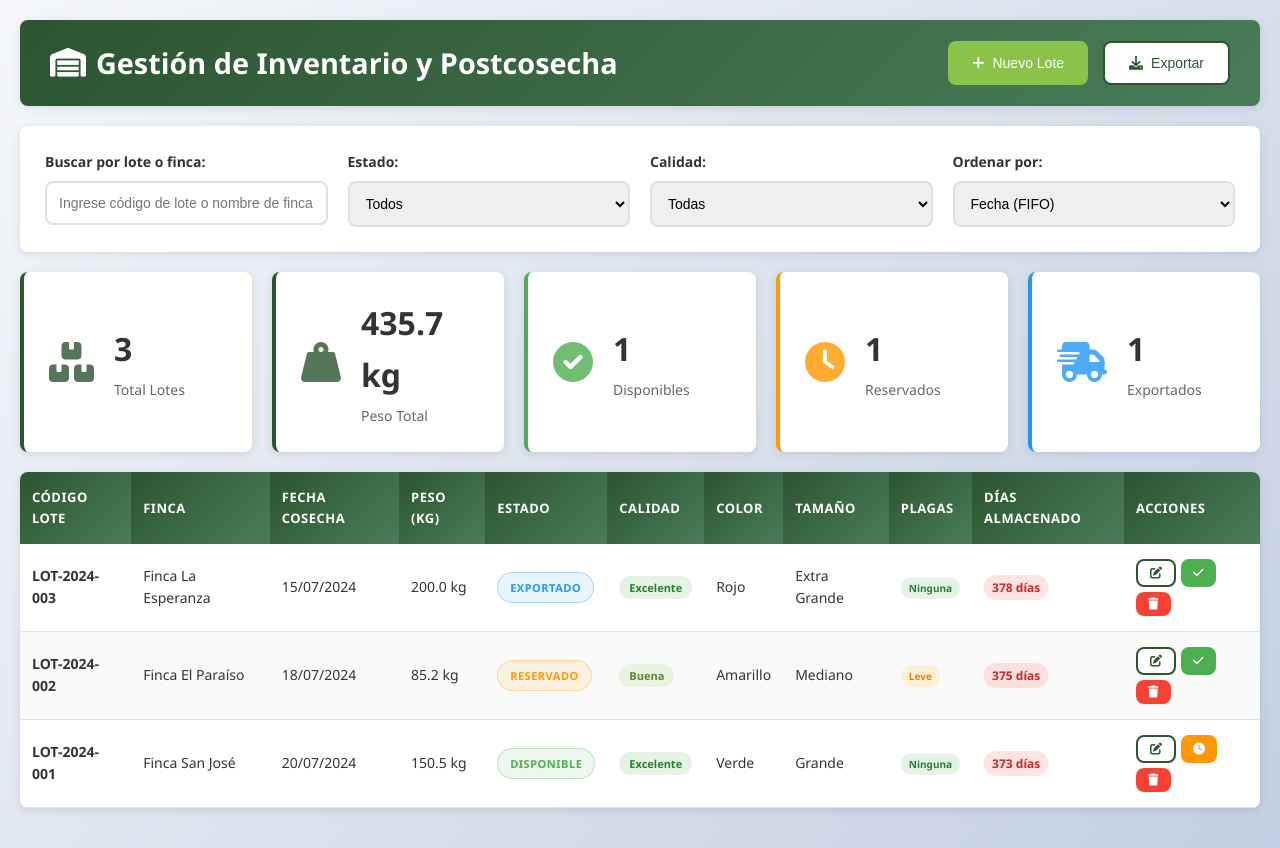
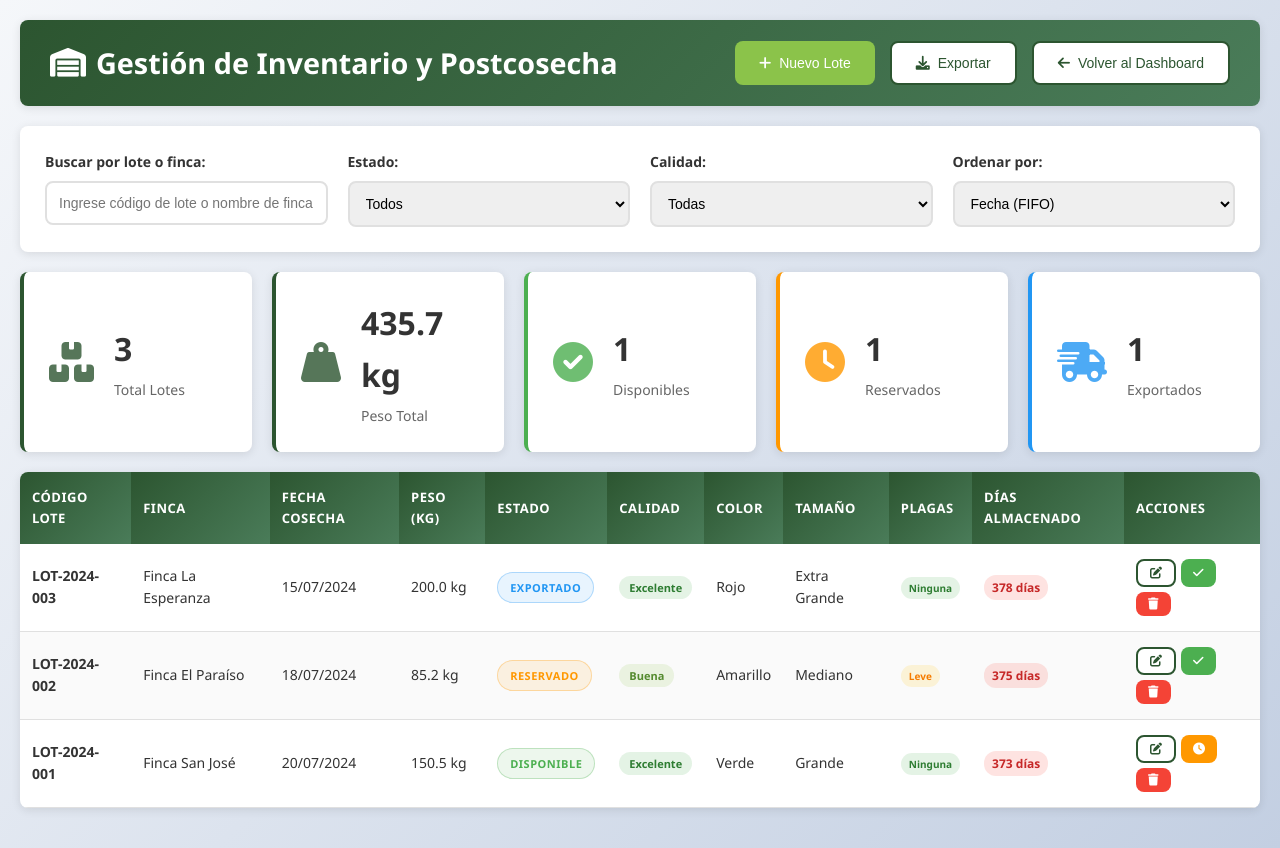
Before and after one commit to MundoCode777/Predicion-de-cosecha-de-maiz-con-ia, a plain HTML site: page inventario.html in a window 1280 px wide. Drawn offline with Linux system fonts and the light colour scheme.

Commit message:
Se agrego el boton de volver al dashboard

```diff
--- a/inventario.html
+++ b/inventario.html
@@ -17,6 +17,9 @@
                 </button>
                 <button class="btn btn-secondary" onclick="exportarDatos()">
                     <i class="fas fa-download"></i> Exportar
+                </button>
+                <button class="btn btn-secondary" onclick="window.location.href='dashboard.html'">
+                    <i class="fas fa-arrow-left"></i> Volver al Dashboard
                 </button>
             </div>
         </header>
```
